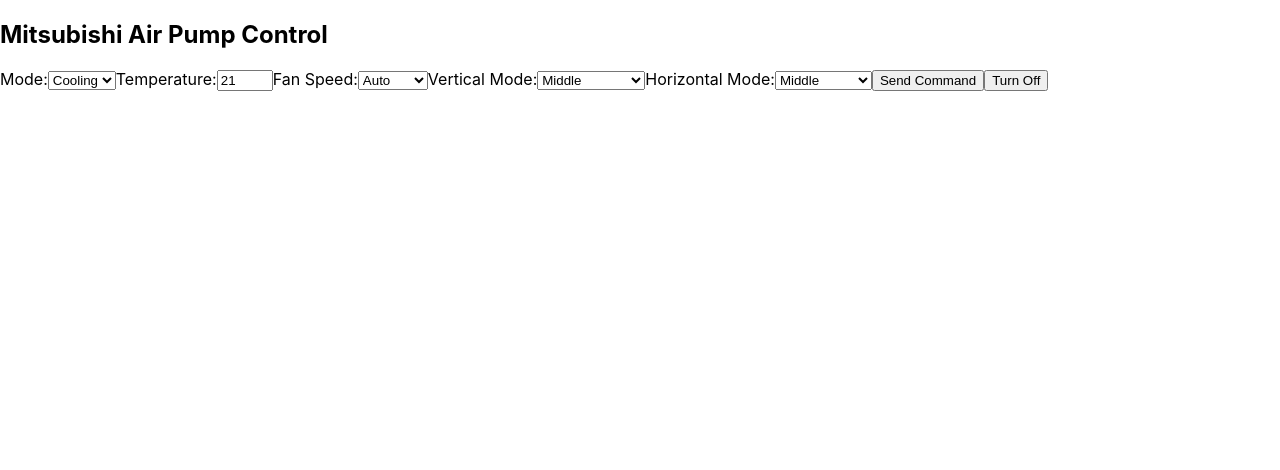
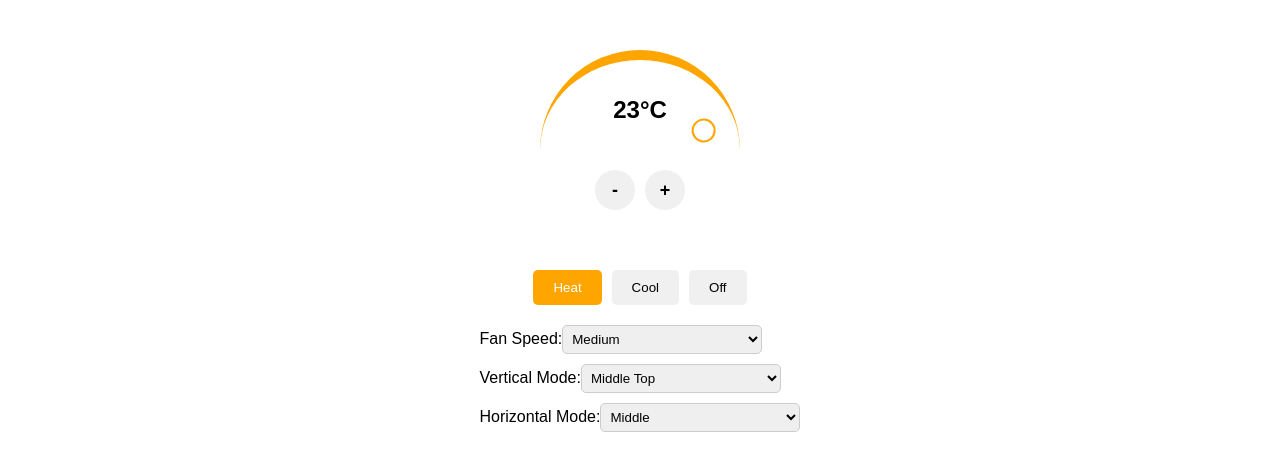
Before and after one commit to anttitane/mitsubishi-ilp-ir-control, a React (Create React App) app in the folder src/react_ui/: page / in a window 1280 px wide. Shown: the top 470 px of the page. Built offline with nearby package versions, Linux system fonts and the light colour scheme.

Commit message:
Add initial UI improvements

```diff
--- a/src/react_ui/src/App.css
+++ b/src/react_ui/src/App.css
@@ -1,38 +1,102 @@
-.App {
-  text-align: center;
+.control-panel {
+  display: flex;
+  flex-direction: column;
+  align-items: center;
+  gap: 20px;
+  font-family: Arial, sans-serif;
+  margin-top: 50px;
 }
 
-.App-logo {
-  height: 40vmin;
+.temperature-control {
+  position: relative;
+  height: 200px;
+  display: flex;
+  flex-direction: column;
+  align-items: center;
+}
+
+.circle {
+  width: 200px;
+  height: 100px;
+  border: none;
+  border-top: 10px solid orange;
+  border-radius: 100px 100px 0 0;
+  position: relative;
+}
+
+.temperature {
+  position: absolute;
+  left: 50%;
+  top: 50%;
+  transform: translate(-50%, -50%);
+  font-size: 24px;
+  font-weight: bold;
+}
+
+.temperature-indicator {
+  position: absolute;
+  width: 20px;
+  height: 20px;
+  background-color: white;
+  border: 2px solid orange;
+  border-radius: 50%;
+  top: -10px;
+  left: calc(50% - 10px);
+  transform-origin: 50% calc(100% + 50px);
   pointer-events: none;
 }
 
-@media (prefers-reduced-motion: no-preference) {
-  .App-logo {
-    animation: App-logo-spin infinite 20s linear;
-  }
+.temperature-buttons {
+  display: flex;
+  gap: 10px;
+  margin-top: 10px;
 }
 
-.App-header {
-  background-color: #282c34;
-  min-height: 100vh;
+.temperature-buttons button {
+  width: 40px;
+  height: 40px;
+  font-size: 18px;
+  font-weight: bold;
+  border: none;
+  border-radius: 50%;
+  background-color: #f0f0f0;
+  cursor: pointer;
+}
+
+.mode-buttons {
   display: flex;
-  flex-direction: column;
-  align-items: center;
-  justify-content: center;
-  font-size: calc(10px + 2vmin);
+  gap: 10px;
+}
+
+.mode-buttons button {
+  padding: 10px 20px;
+  border: none;
+  border-radius: 5px;
+  background-color: #f0f0f0;
+  cursor: pointer;
+}
+
+.mode-buttons .active {
+  background-color: orange;
   color: white;
 }
 
-.App-link {
-  color: #61dafb;
+.dropdowns {
+  display: flex;
+  flex-direction: column;
+  gap: 10px;
+  align-items: flex-start;
 }
 
-@keyframes App-logo-spin {
-  from {
-    transform: rotate(0deg);
-  }
-  to {
-    transform: rotate(360deg);
-  }
+.dropdown-container {
+  display: flex;
+  align-items: center;
+  gap: 10px;
 }
+
+.dropdowns select {
+  width: 200px;
+  padding: 5px;
+  border: 1px solid #ccc;
+  border-radius: 5px;
+}
--- a/src/react_ui/src/App.js
+++ b/src/react_ui/src/App.js
@@ -1,94 +1,123 @@
-import { useState } from "react";
+import React, { useState, useRef, useEffect } from "react";
+import "./App.css";
 
 export default function AirPumpControl() {
-  const [mode, setMode] = useState("cooling");
-  const [temperature, setTemperature] = useState(21);
-  const [fanSpeed, setFanSpeed] = useState("auto");
-  const [verticalMode, setVerticalMode] = useState("middle");
-  const [horizontalMode, setHorizontalMode] = useState("middle");
+  const [mode, setMode] = useState("heat");
+  const [temperature, setTemperature] = useState(23);
+  const [fanSpeed, setFanSpeed] = useState("Medium");
+  const [verticalMode, setVerticalMode] = useState("Middle Top");
+  const [horizontalMode, setHorizontalMode] = useState("Middle");
+  const [isDragging, setIsDragging] = useState(false);
+  const circleRef = useRef(null);
 
-  const sendCommand = async () => {
-    const endpoint = mode === "cooling" ? "/air_pump/cool/" : "/air_pump/heat/";
-    const requestBody = {
-      temperature: parseInt(temperature, 10),
-      fan_speed: fanSpeed,
-      vertical_mode: verticalMode,
-      horizontal_mode: horizontalMode,
+  const updateTemperatureFromMouse = (e) => {
+    if (!circleRef.current) return;
+
+    const circle = circleRef.current;
+    const rect = circle.getBoundingClientRect();
+    const centerX = rect.left + rect.width / 2;
+    const centerY = rect.bottom;
+
+    // Calculate angle based on mouse position relative to the bottom center
+    const deltaX = e.clientX - centerX;
+    const deltaY = centerY - e.clientY;
+    let angle = Math.atan2(deltaY, deltaX) * (180 / Math.PI);
+
+    // Normalize angle to 0-180 degrees
+    if (angle < 0) {
+      angle = 0;
+    } else if (angle > 180) {
+      angle = 180;
+    }
+
+    // Map 0-180 degrees to temperature range (15-30)
+    const newTemp = Math.round(15 + (angle / 180) * (30 - 15));
+    setTemperature(Math.min(30, Math.max(15, newTemp)));
   };
 
-    const response = await fetch(`${endpoint}`, {
-      method: "POST",
-      headers: { "Content-Type": "application/json" },
-      body: JSON.stringify(requestBody),
-    });
-
-    const data = await response.json();
-    alert(data.status);
+  const handleMouseDown = (e) => {
+    setIsDragging(true);
+    updateTemperatureFromMouse(e);
   };
 
-  const turnOff = async () => {
-    const response = await fetch("/air_pump/off/", {
-      method: "POST",
-    });
-    const data = await response.json();
-    alert(data.status);
+  const handleMouseMove = (e) => {
+    if (isDragging) {
+      updateTemperatureFromMouse(e);
+    }
   };
 
+  const handleMouseUp = () => {
+    setIsDragging(false);
+  };
+
+  useEffect(() => {
+    document.addEventListener('mousemove', handleMouseMove);
+    document.addEventListener('mouseup', handleMouseUp);
+    return () => {
+      document.removeEventListener('mousemove', handleMouseMove);
+      document.removeEventListener('mouseup', handleMouseUp);
+    };
+  }, [isDragging]);
+
   return (
-    <div className="p-4 max-w-md mx-auto bg-white shadow-lg rounded-lg">
-      <h2 className="text-xl font-bold mb-4">Mitsubishi Air Pump Control</h2>
+    <div className="control-panel">
+      <div className="temperature-control">
+        <div
+          className="circle"
+          ref={circleRef}
+          onMouseDown={handleMouseDown}
+        >
+          <div className="temperature">{temperature}°C</div>
+          <div
+            className="temperature-indicator"
+            style={{
+              transform: `rotate(${((temperature - 15) / (30 - 15)) * 180}deg)`
+            }}
+          />
+        </div>
+        <div className="temperature-buttons">
+          <button onClick={() => setTemperature(prev => Math.max(15, prev - 1))}>-</button>
+          <button onClick={() => setTemperature(prev => Math.min(30, prev + 1))}>+</button>
+        </div>
+      </div>
 
-      <label>Mode:</label>
-      <select value={mode} onChange={(e) => setMode(e.target.value)}>
-        <option value="cooling">Cooling</option>
-        <option value="heating">Heating</option>
-      </select>
+      <div className="mode-buttons">
+        <button className={mode === "heat" ? "active" : ""} onClick={() => setMode("heat")}>Heat</button>
+        <button className={mode === "cool" ? "active" : ""} onClick={() => setMode("cool")}>Cool</button>
+        <button className={mode === "off" ? "active" : ""} onClick={() => setMode("off")}>Off</button>
+      </div>
 
-      <label>Temperature:</label>
-      <input
-        type="number"
-        value={temperature}
-        onChange={(e) => setTemperature(e.target.value)}
-        min="16"
-        max="30"
-      />
-
+      <div className="dropdowns">
+        <div>
           <label>Fan Speed:</label>
           <select value={fanSpeed} onChange={(e) => setFanSpeed(e.target.value)}>
-        <option value="auto">Auto</option>
-        <option value="low">Low</option>
-        <option value="med">Medium</option>
-        <option value="high">High</option>
+            <option value="Low">Low</option>
+            <option value="Medium">Medium</option>
+            <option value="High">High</option>
           </select>
+        </div>
 
+        <div>
           <label>Vertical Mode:</label>
           <select value={verticalMode} onChange={(e) => setVerticalMode(e.target.value)}>
-        <option value="auto">Auto</option>
-        <option value="top">Top</option>
-        <option value="middle_top">Middle Top</option>
-        <option value="middle">Middle</option>
-        <option value="middle_bottom">Middle Bottom</option>
-        <option value="bottom">Bottom</option>
-        <option value="swing">Swing</option>
+            <option value="Top">Top</option>
+            <option value="Middle Top">Middle Top</option>
+            <option value="Middle">Middle</option>
+            <option value="Bottom">Bottom</option>
           </select>
+        </div>
 
+        <div>
           <label>Horizontal Mode:</label>
           <select value={horizontalMode} onChange={(e) => setHorizontalMode(e.target.value)}>
-        <option value="not_set">Not Set</option>
-        <option value="left">Left</option>
-        <option value="middle_left">Middle Left</option>
-        <option value="middle">Middle</option>
-        <option value="middle_right">Middle Right</option>
-        <option value="right">Right</option>
-        <option value="swing">Swing</option>
+            <option value="Left">Left</option>
+            <option value="Middle Left">Middle Left</option>
+            <option value="Middle">Middle</option>
+            <option value="Middle Right">Middle Right</option>
+            <option value="Right">Right</option>
           </select>
-
-      <button onClick={sendCommand} className="mt-4 bg-blue-500 text-white px-4 py-2 rounded">
-        Send Command
-      </button>
-      <button onClick={turnOff} className="mt-4 bg-red-500 text-white px-4 py-2 rounded">
-        Turn Off
-      </button>
+        </div>
+      </div>
     </div>
   );
 }
```
Also changed, not shown: 1 other file (tests, documents, lock files or other folders). Lines whose indentation alone changed are shown as unchanged.
